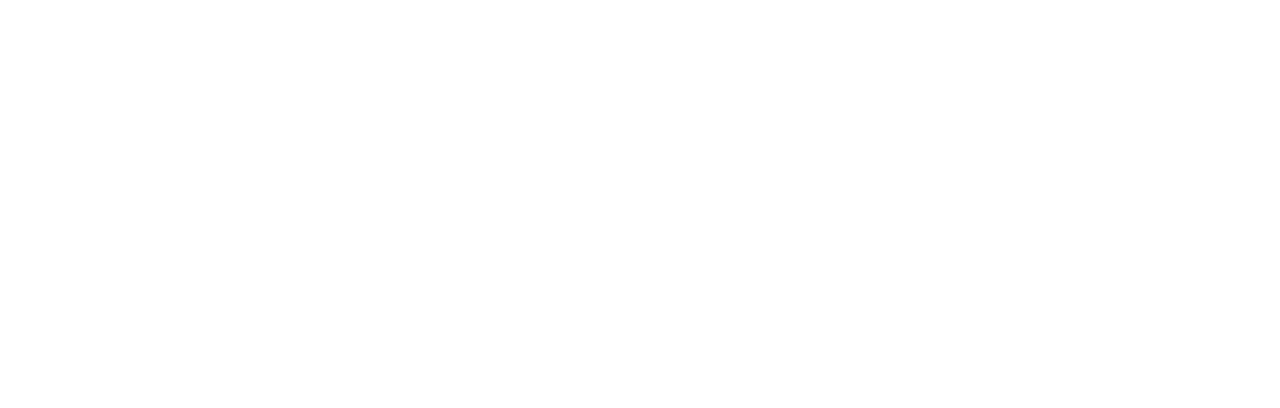
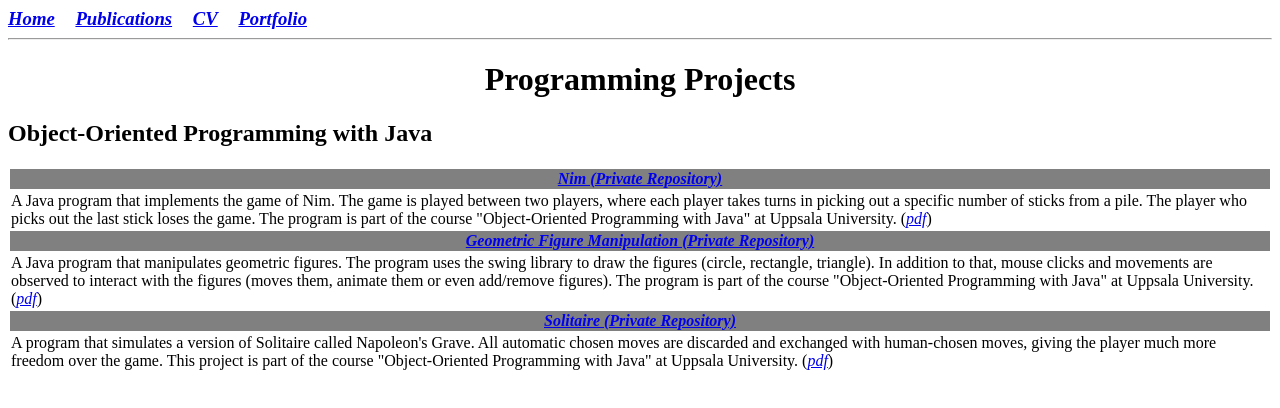
Before and after one commit to AcheronEiden/AcheronEiden.github.io, a plain HTML site: page Portfolio/Portfolio.html in a window 1280 px wide. Drawn offline with Linux system fonts and the light colour scheme.

Commit message:
Update Portfolio.html

```diff
--- a/Portfolio/Portfolio.html
+++ b/Portfolio/Portfolio.html
@@ -19,4 +19,51 @@
         <title>Programming Portfolio</title>
         <link rel="stylesheet" href="style.css">
     </head>
+    <body>
+        <div class="ribbon">
+            <h3>
+                <a target="_self" title="Homepage" href="../index.html">Home</a>
+                <a target="_self" title="Publications" href="../Publications/Publications.html">Publications</a>
+                <a target="_self" title="CV" href="../CV/CV_main.html">CV</a>
+                <a target="_self" title="Programming projects" href="Portfolio.html">Portfolio</a>
+            </h3>
+        </div>
+        <hr>
+        <h1 style="text-align: center;">Programming Projects</h1>
+        <h2>Object-Oriented Programming with Java</h2>
+        <table>
+            <tr style="background-color: gray;">
+                <th> <a target="_self" href="https://github.com/AcheronEiden/Objektorienterad-programmering-med-Java/tree/main/MandatoryTask2">Nim (Private Repository)</a></th>
+            </tr>
+            <tr style="background-color: white;">
+                <td>
+                    A Java program that implements the game of Nim. The game is played between two players, where each player takes turns in picking out a specific number
+                    of sticks from a pile. The player who picks out the last stick loses the game. The program is part of the course "Object-Oriented Programming with Java" at Uppsala University.
+                    (<a href="Nim.pdf" target="_blank">pdf</a>)
+                </td>
+            </tr>
+
+            <tr style="background-color: gray;">
+                <th> <a target="_self" href="https://github.com/AcheronEiden/Objektorienterad-programmering-med-Java/tree/main/MandatoryTask3">Geometric Figure Manipulation (Private Repository)</a></th>
+            </tr>
+            <tr style="background-color: white;">
+                <td>
+                    A Java program that manipulates geometric figures. The program uses the swing library to draw the figures (circle, rectangle, triangle). In addition to that, mouse clicks and movements
+                    are observed to interact with the figures (moves them, animate them or even add/remove figures). The program is part of the course "Object-Oriented Programming with Java" at Uppsala University.
+                    (<a href="Geometrtic Figure Manipulation.pdf" target="_blank">pdf</a>)
+                </td>
+            </tr>
+
+            <tr style="background-color: gray;">
+                <th> <a target="_self" href="https://github.com/AcheronEiden/Objektorienterad-programmering-med-Java/tree/main/Solitarie">Solitaire (Private Repository)</a></th>
+            </tr>
+            <tr style="background-color: white;">
+                <td>
+                    A program that simulates a version of Solitaire called Napoleon's Grave. All automatic chosen moves are discarded and exchanged with human-chosen moves, giving the player much more freedom over the game.
+                    This project is part of the course "Object-Oriented Programming with Java" at Uppsala University.
+                    (<a href="Solitaire.pdf" target="_blank">pdf</a>)
+                </td>
+            </tr>
+        </table>
+    </body>
 </html>
```
